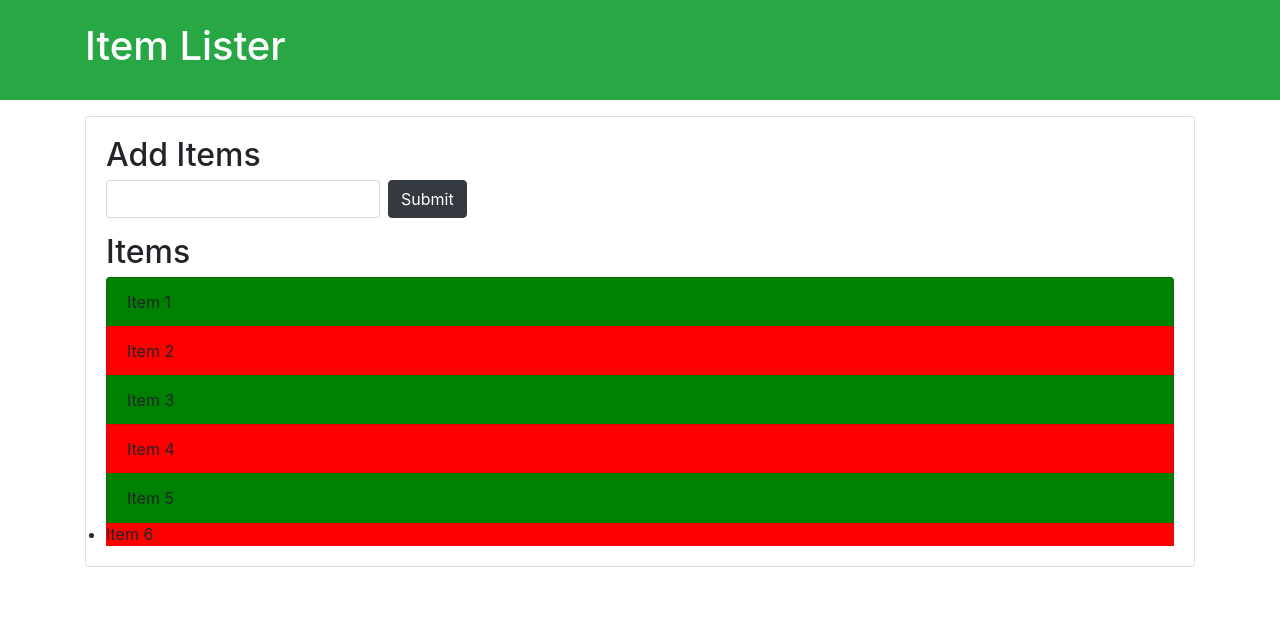
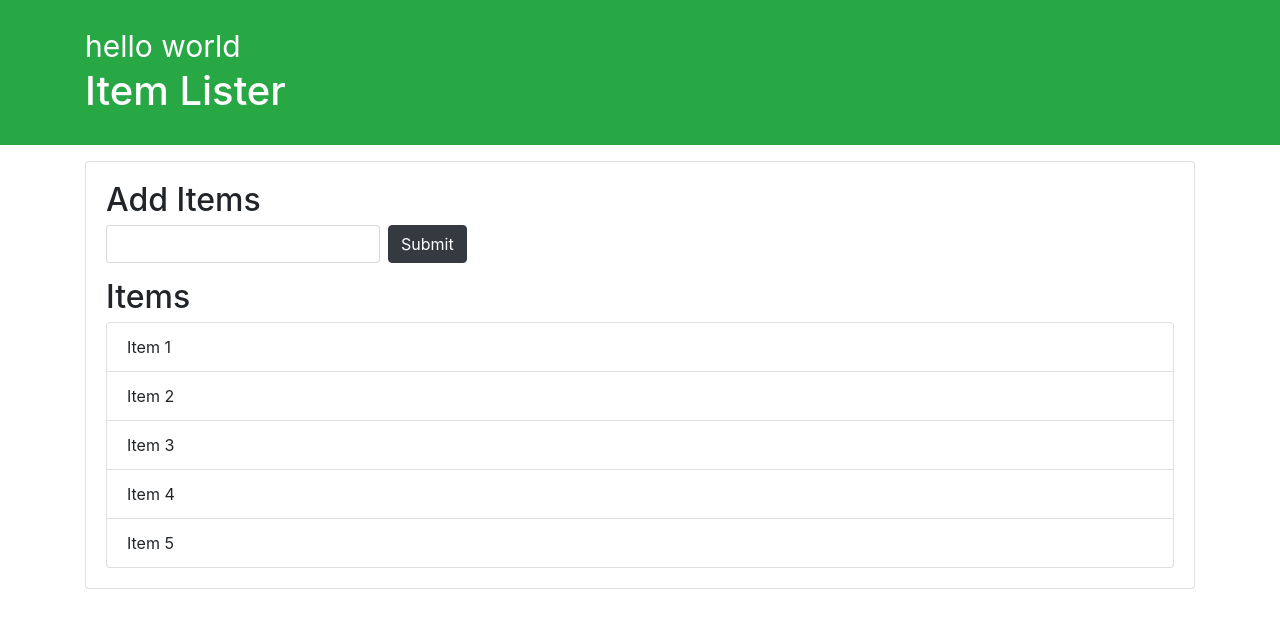
Before and after one commit to priyansh7453/Demo, a plain HTML site: page newFol/index.html in a window 1280 px wide. Drawn offline with nearby package versions, Linux system fonts and the light colour scheme.

Commit message:
Modifying Dom

```diff
--- /dev/null
+++ b/newFol/dom.js
@@ -0,0 +1,69 @@
+var itemList = document.querySelector("#items");
+
+// PARENT NODE
+// console.log(itemList.parentNode);
+// itemList.parentNode.style.backgroundColor = "#f4f4f4";
+// console.log(itemList.parentNode.parentNode.parentNode);
+
+// PARENT ELEMENT
+// console.log(itemList.parentElement);
+// itemList.parentElement.style.backgroundColor = "#f4f4f4";
+// console.log(itemList.parentElement.parentElement.parentElement);
+
+// CHILD NODES
+// console.log(itemList.childNodes);
+
+// console.log(itemList.children[1]);
+// itemList.children[1].style.backgroundColor = "green";
+
+// FIRST CHILD
+// console.log(itemList.firstChild);
+
+//FIRSTELEMENT CHILD
+// console.log(itemList.firstElementChild);
+// itemList.firstElementChild.textContent = "hello";
+
+// last CHILD
+// console.log(itemList.lastChild);
+
+//lastELEMENT CHILD
+// console.log(itemList.lastElementChild);
+// itemList.lastElementChild.textContent = "hello";
+
+// next SIBLING
+// console.log(itemList.nextSibling);
+
+// next ELEMNT SIBLING
+// console.log(itemList.nextElementSibling);
+
+// PREVIOUS SIBLING
+// console.log(itemList.previousSibling);
+
+// PREVIOUS ELEMNT SIBLING
+// console.log(itemList.previousElementSibling);
+// itemList.previousElementSibling.style.color = "green";
+
+// CREATE ELEMENT
+var newDiv = document.createElement("div");
+// ADD CLASS
+newDiv.className = "hello";
+
+// ADD ID
+newDiv.id = "hello1";
+
+// ADD ATTR
+newDiv.setAttribute("title", "hello div");
+
+// Create TEXT Node
+var newdivText = document.createTextNode("hello world");
+
+// add text to div
+newDiv.appendChild(newdivText);
+
+var container = document.querySelector("header .container");
+var h1 = document.querySelector("header h1");
+
+console.log(newDiv);
+
+newDiv.style.fontSize = "30px";
+container.insertBefore(newDiv, h1);
--- a/newFol/index.html
+++ b/newFol/index.html
@@ -30,9 +30,10 @@
                 <li class="list-group-item">Item 3</li>
                 <li class="list-group-item">Item 4</li>
                 <li class="list-group-item">Item 5</li>
-                <li>Item 6</li>
+                <!-- <li>Item 6</li> -->
             </ul>
-            <script src="ab.js"></script>
+            <!-- <scrip src="ab.js"></script> -->
+            <script src="dom.js"></script>
         </div>
     </div>
 
```
